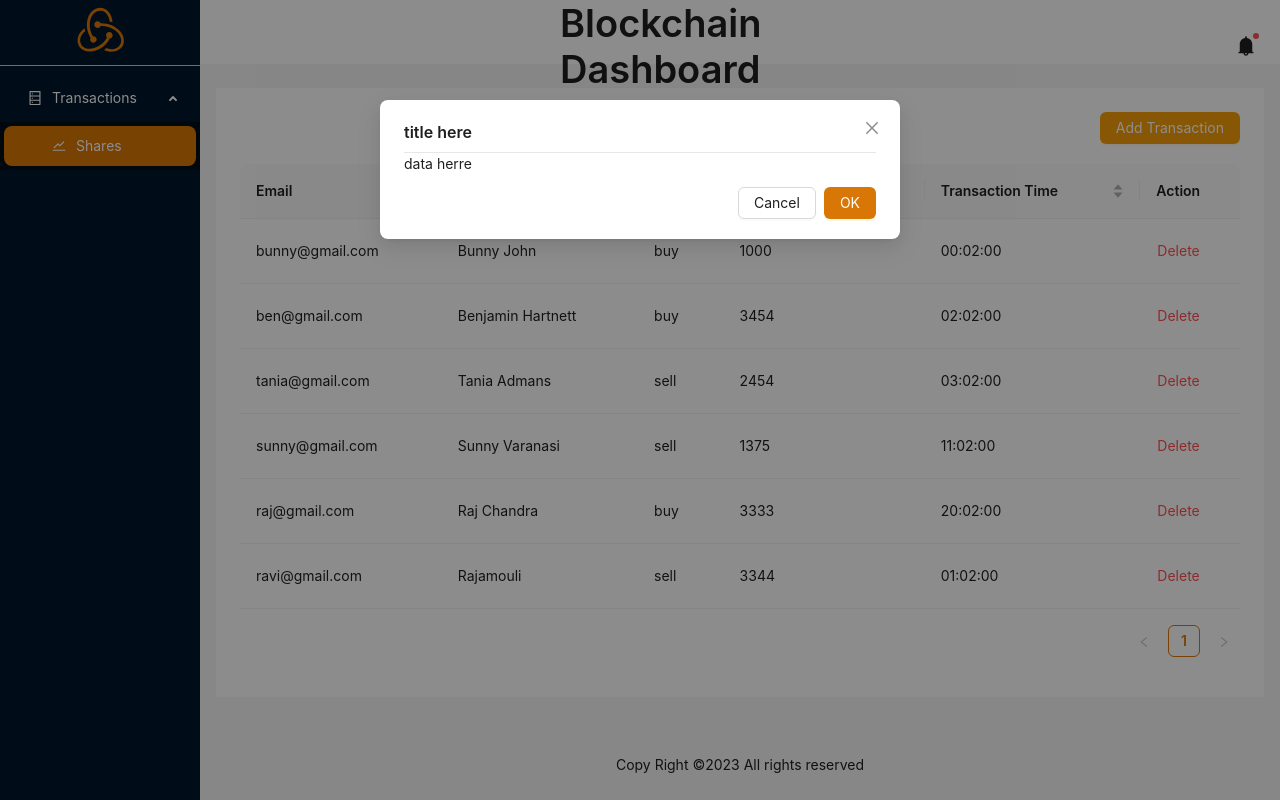
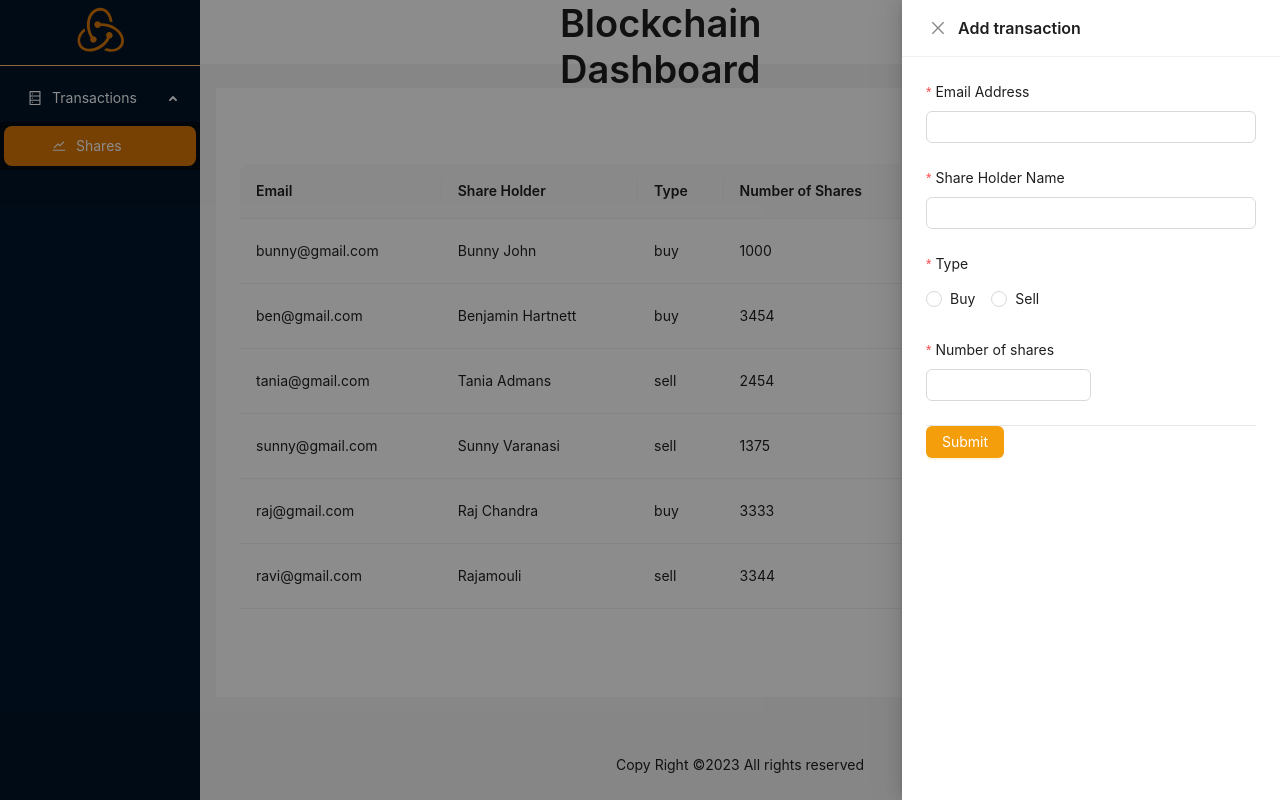
Before and after one commit to vvsrrSunny/blocklchain-transactions-data, a React (Create React App) app: page / in a window 1280 px wide. Both pictures are taken after a click on the button "Add Transaction". Built offline with nearby package versions, Linux system fonts and the light colour scheme.

Commit message:
added the form to the drawer

```diff
--- a/src/components/AddNewTransaction.tsx
+++ b/src/components/AddNewTransaction.tsx
@@ -1,4 +1,4 @@
-import { Button, Modal } from "antd";
+import { Button, Drawer, Form, Input, InputNumber, Modal, Radio } from "antd";
 import { ReactNode, useState } from "react";
 
 
@@ -7,23 +7,76 @@ interface Props {
 }
 
 const AddNewTransaction = (props: Props) => {
-    const [isModalOpen, setIsModalOpen] = useState<boolean>(false);
+    const [open, setOpen] = useState<boolean>(false);
 
-    const showModal = (): void => {
-        setIsModalOpen(true);
+    const showDrawer = () => {
+        setOpen(true);
+    };
+
+    const onClose = () => {
+        setOpen(false);
+    };
+
+    const onFinish = (values: any) => {
+        console.log('Success:', values);
+    };
+
+    const onFinishFailed = (errorInfo: any) => {
+        console.log('Failed:', errorInfo);
     };
 
     return (
         <>
             <div className="pb-5 flex justify-end">
-                <Button type="primary" onClick={showModal} className="bg-amber-500">Add Transaction</Button>
+                <Button type="primary" onClick={showDrawer} className="bg-amber-500">Add Transaction</Button>
             </div>
 
-            <Modal open={isModalOpen} title="title here"  keyboard={true}  onOk={()=>{}} onCancel={()=>{}}
-                maskClosable={true}>
-                <hr></hr>
-                data herre
-            </Modal>
+            <Drawer title="Add transaction" placement="right" onClose={onClose} open={open}>
+                <Form
+                    name="basic"
+                    layout="vertical"
+                    initialValues={{ remember: true }}
+                    onFinish={onFinish}
+                    onFinishFailed={onFinishFailed}
+                    autoComplete="off"
+                >
+                    <Form.Item
+                        label="Email Address"
+                        name="emailAddress"
+                        rules={[{ required: true, type: 'email', message: 'Please provide the the email!' }]}
+                    >
+                        <Input />
+                    </Form.Item>
+
+                    <Form.Item
+                        label="Share Holder Name"
+                        name="shareHolderName"
+                        rules={[{ required: true, message: 'Please provide the Share holder\'s name!' }]}
+                    >
+                        <Input />
+                    </Form.Item>
+
+                    <Form.Item name="type" label="Type" rules={[{ required: true, message: 'Please select the type!' }]}>
+                        <Radio.Group>
+                            <Radio value="buy">Buy</Radio>
+                            <Radio value="sell">Sell</Radio>
+                        </Radio.Group>
+                    </Form.Item>
+                    <Form.Item
+                        label="Number of shares"
+                        name="sharesCount"
+                        rules={[{ required: true, type: 'number', message: 'Please provide the number of shares' }]}
+                    >
+                        <InputNumber style={{ width: '50%' }}/>
+                    </Form.Item>
+                    <hr></hr>
+                    <Form.Item>
+                        <Button type="primary" className="bg-amber-500" htmlType="submit">
+                            Submit
+                        </Button>
+                    </Form.Item>
+                </Form>
+            </Drawer>
         </>
     );
 }
```
